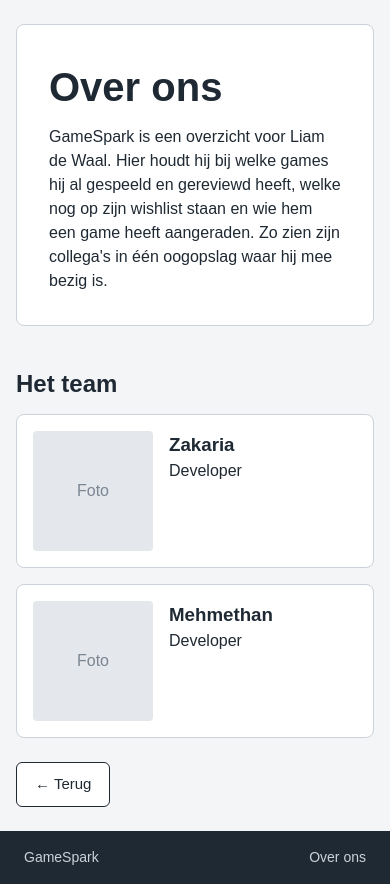
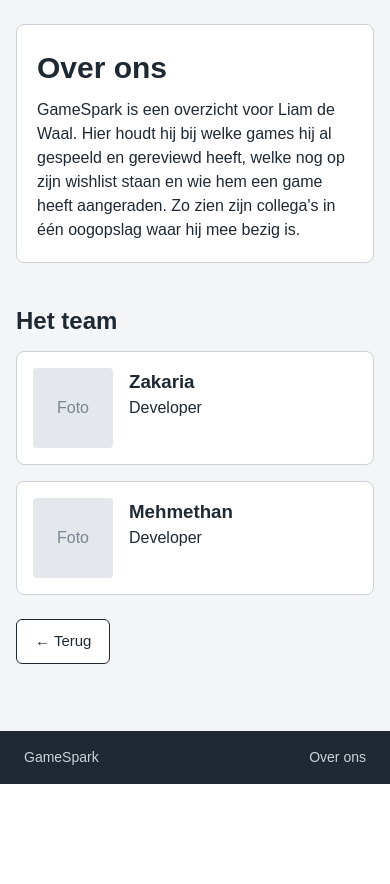
Before and after one commit to SkalitzBlacksmith/GameSpark, a PHP site: page /over-ons.html in a window 390 px wide. Shown: the part 60-944 px from the top of the page. After the commit the page ends 844 px from the top, so only its background shows below. Run offline with PHP 8.4, Linux system fonts and the light colour scheme.

Commit message:
Made over ons more compact on mobile

```diff
--- a/public_html/css/style.css
+++ b/public_html/css/style.css
@@ -482,4 +482,18 @@ label {
         white-space: nowrap;
         padding: 8px 12px;
     }
+
+    .intro {
+        padding: 20px;
+    }
+
+    .intro h1 {
+        font-size: 30px;
+    }
+
+    .foto {
+        width: 80px;
+        height: 80px;
+        flex-shrink: 0;
+    }
 }
```
